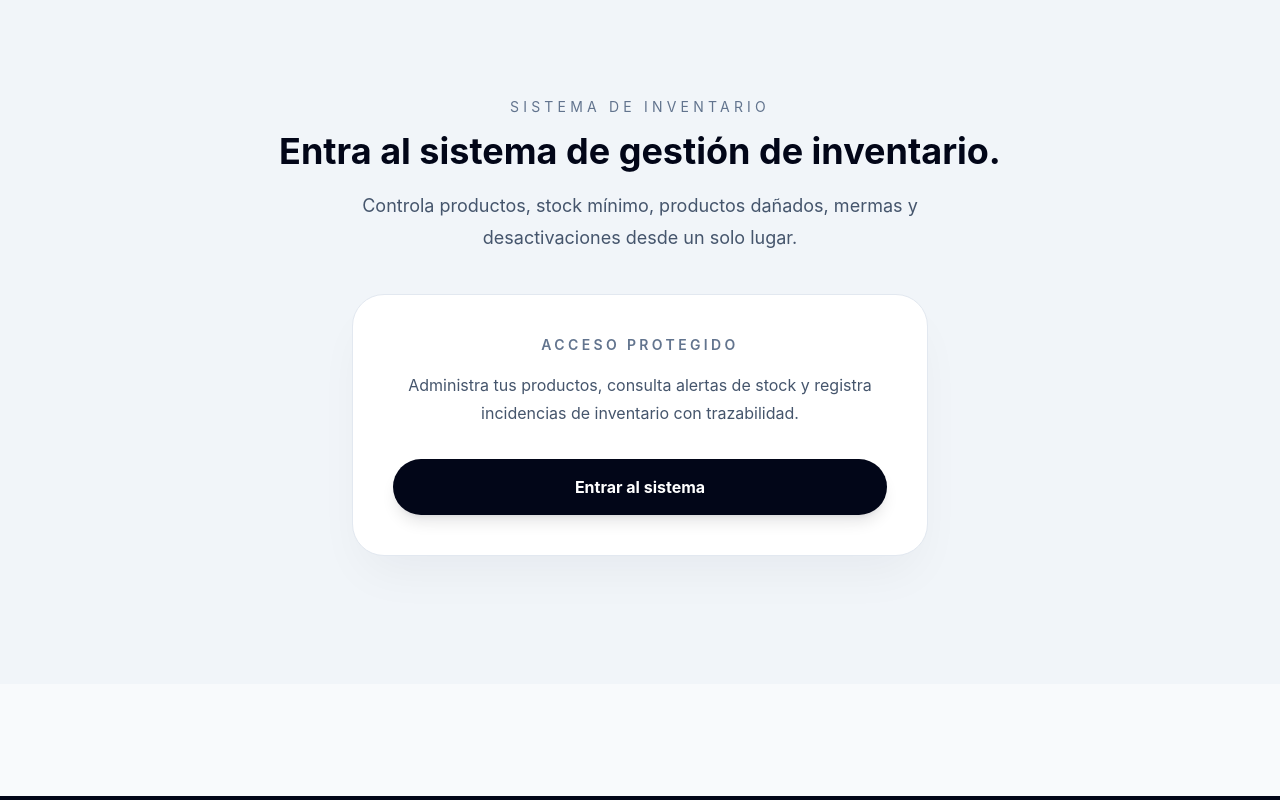
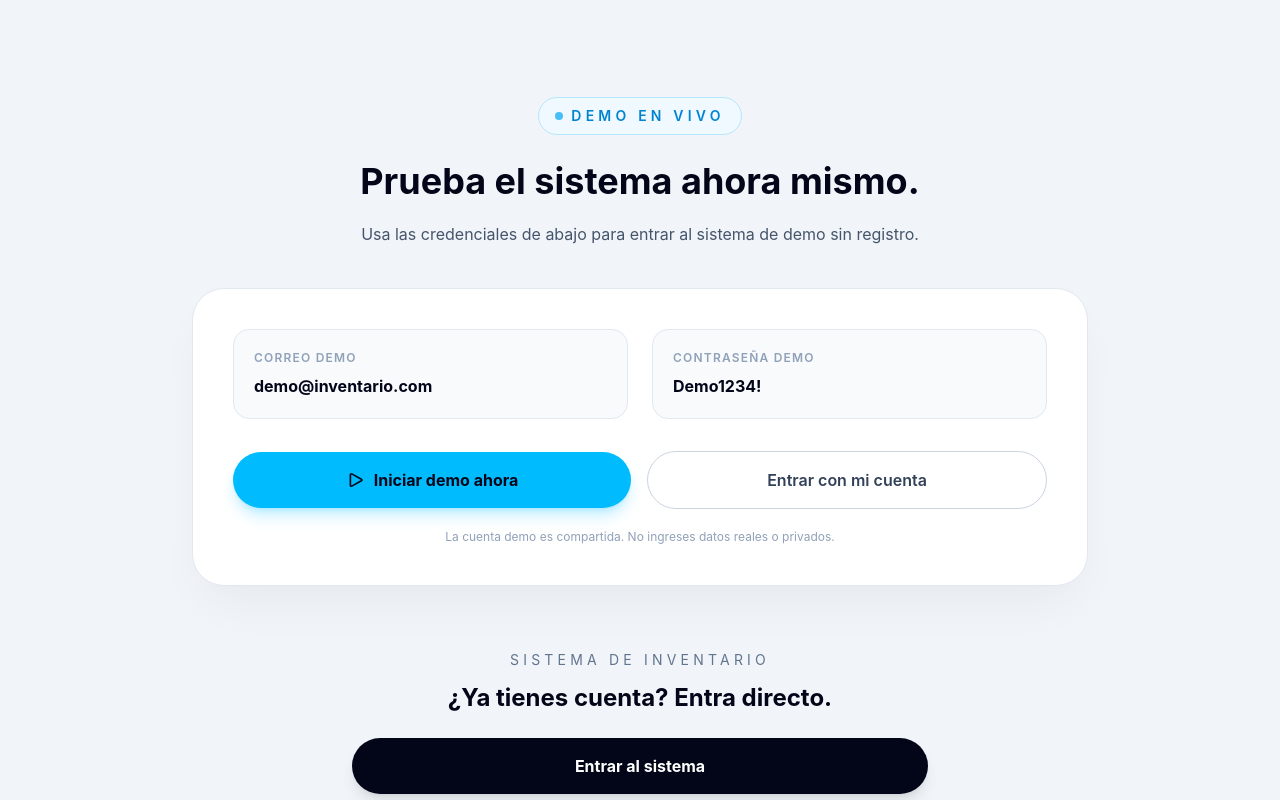
Before and after one commit to MarcoAAguil4r/inventario-appweb, a Next.js app: page / in a window 1280 px wide. Shown: the part 3640-4440 px from the top of the page. Built offline with nearby package versions, Linux system fonts and the light colour scheme.

Commit message:
feat: agrega credenciales de cuenta demo para que el usuario pueda probar el saas

```diff
--- a/app/components/CtaForm.tsx
+++ b/app/components/CtaForm.tsx
@@ -1,36 +1,79 @@
 'use client';
 
 import Link from 'next/link';
+
+const DEMO_EMAIL = 'demo@inventario.com';
+const DEMO_PASSWORD = 'Demo1234!';
 
 export default function CtaForm() {
   return (
     <section id="contacto" className="relative w-full bg-slate-100 py-32">
       <div id="demo" className="absolute -top-24" />
-      <div className="mx-auto relative flex max-w-7xl flex-col items-center px-6 sm:px-8 lg:px-12">
-        <div className="max-w-3xl text-center">
-          <p className="mb-3 text-sm uppercase tracking-[0.3em] text-slate-500">Sistema de inventario</p>
-          <h2 className="mb-4 text-3xl font-bold leading-tight text-slate-950 sm:text-4xl">
-            Entra al sistema de gestión de inventario.
-          </h2>
-          <p className="mx-auto mb-10 max-w-2xl text-lg leading-8 text-slate-600">
-            Controla productos, stock mínimo, productos dañados, mermas y desactivaciones desde un solo lugar.
-          </p>
+
+      <div className="mx-auto relative flex max-w-7xl flex-col items-center gap-16 px-6 sm:px-8 lg:px-12">
+
+        {/* BLOQUE DEMO */}
+        <div className="w-full max-w-4xl">
+          <div className="text-center">
+            <span className="inline-flex items-center gap-2 rounded-full border border-sky-200 bg-sky-50 px-4 py-2 text-sm font-semibold uppercase tracking-[0.3em] text-sky-600">
+              <span className="h-2 w-2 rounded-full bg-sky-500 animate-pulse" />
+              Demo en vivo
+            </span>
+            <h2 className="mt-6 text-3xl font-bold leading-tight text-slate-950 sm:text-4xl">
+              Prueba el sistema ahora mismo.
+            </h2>
+            <p className="mx-auto mt-4 max-w-xl text-base leading-7 text-slate-600">
+              Usa las credenciales de abajo para entrar al sistema de demo sin registro.
+            </p>
+          </div>
+
+          <div className="mt-10 rounded-[2rem] border border-slate-200 bg-white p-8 shadow-2xl shadow-slate-900/5 sm:p-10">
+            <div className="grid gap-6 sm:grid-cols-2">
+              <div className="rounded-2xl bg-slate-50 border border-slate-200 p-5">
+                <p className="text-xs font-semibold uppercase tracking-widest text-slate-400">Correo demo</p>
+                <p className="mt-2 text-base font-bold text-slate-950 break-all">{DEMO_EMAIL}</p>
+              </div>
+              <div className="rounded-2xl bg-slate-50 border border-slate-200 p-5">
+                <p className="text-xs font-semibold uppercase tracking-widest text-slate-400">Contraseña demo</p>
+                <p className="mt-2 text-base font-bold text-slate-950">{DEMO_PASSWORD}</p>
+              </div>
+            </div>
+
+            <div className="mt-8 flex flex-col gap-4 sm:flex-row sm:items-center">
+              <Link
+                href="/login?demo=1"
+                className="inline-flex flex-1 items-center justify-center gap-2 rounded-full bg-sky-400 px-8 py-4 text-base font-bold text-slate-950 shadow-lg shadow-sky-400/25 transition hover:bg-sky-300"
+              >
+                <svg xmlns="http://www.w3.org/2000/svg" fill="none" viewBox="0 0 24 24" strokeWidth={2} stroke="currentColor" className="h-5 w-5">
+                  <path strokeLinecap="round" strokeLinejoin="round" d="M5.25 5.653c0-.856.917-1.398 1.667-.986l11.54 6.347a1.125 1.125 0 0 1 0 1.972l-11.54 6.347a1.125 1.125 0 0 1-1.667-.986V5.653Z" />
+                </svg>
+                Iniciar demo ahora
+              </Link>
+              <Link
+                href="/login"
+                className="inline-flex flex-1 items-center justify-center rounded-full border border-slate-300 bg-white px-8 py-4 text-base font-semibold text-slate-700 transition hover:bg-slate-50"
+              >
+                Entrar con mi cuenta
+              </Link>
+            </div>
+            <p className="mt-5 text-center text-xs text-slate-400">
+              La cuenta demo es compartida. No ingreses datos reales o privados.
+            </p>
+          </div>
         </div>
 
-        <div className="w-full max-w-xl rounded-[2rem] border border-slate-200 bg-white p-10 text-center shadow-2xl shadow-slate-900/5">
-          <p className="text-sm font-semibold uppercase tracking-[0.24em] text-slate-500">
-            Acceso protegido
-          </p>
-          <p className="mt-4 text-base leading-7 text-slate-600">
-            Administra tus productos, consulta alertas de stock y registra incidencias de inventario con trazabilidad.
-          </p>
+        {/* BLOQUE ACCESO NORMAL */}
+        <div className="w-full max-w-xl text-center">
+          <p className="text-sm uppercase tracking-[0.3em] text-slate-500">Sistema de inventario</p>
+          <h2 className="mt-3 text-2xl font-bold text-slate-950">¿Ya tienes cuenta? Entra directo.</h2>
           <Link
             href="/login"
-            className="mt-8 inline-flex w-full items-center justify-center rounded-full bg-slate-950 px-8 py-4 text-base font-bold text-white shadow-lg shadow-slate-950/10 transition hover:bg-slate-800"
+            className="mt-6 inline-flex w-full items-center justify-center rounded-full bg-slate-950 px-8 py-4 text-base font-bold text-white shadow-lg transition hover:bg-slate-800"
           >
             Entrar al sistema
           </Link>
         </div>
+
       </div>
     </section>
   );
```
